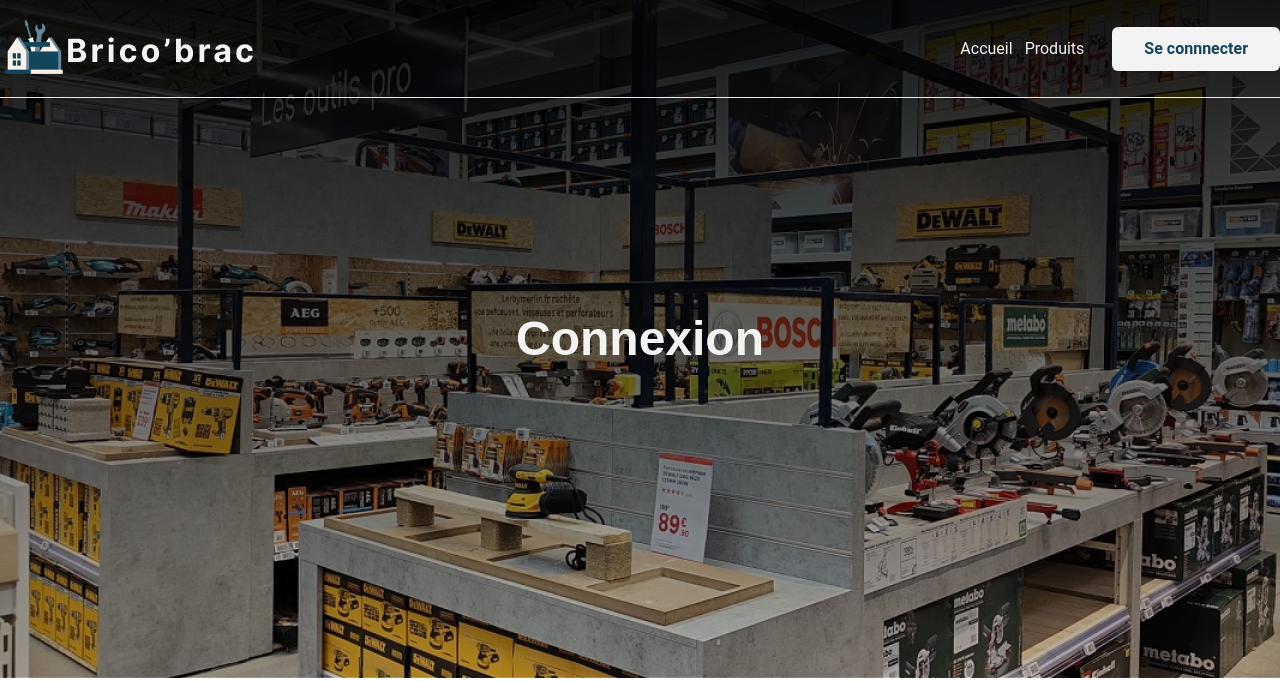
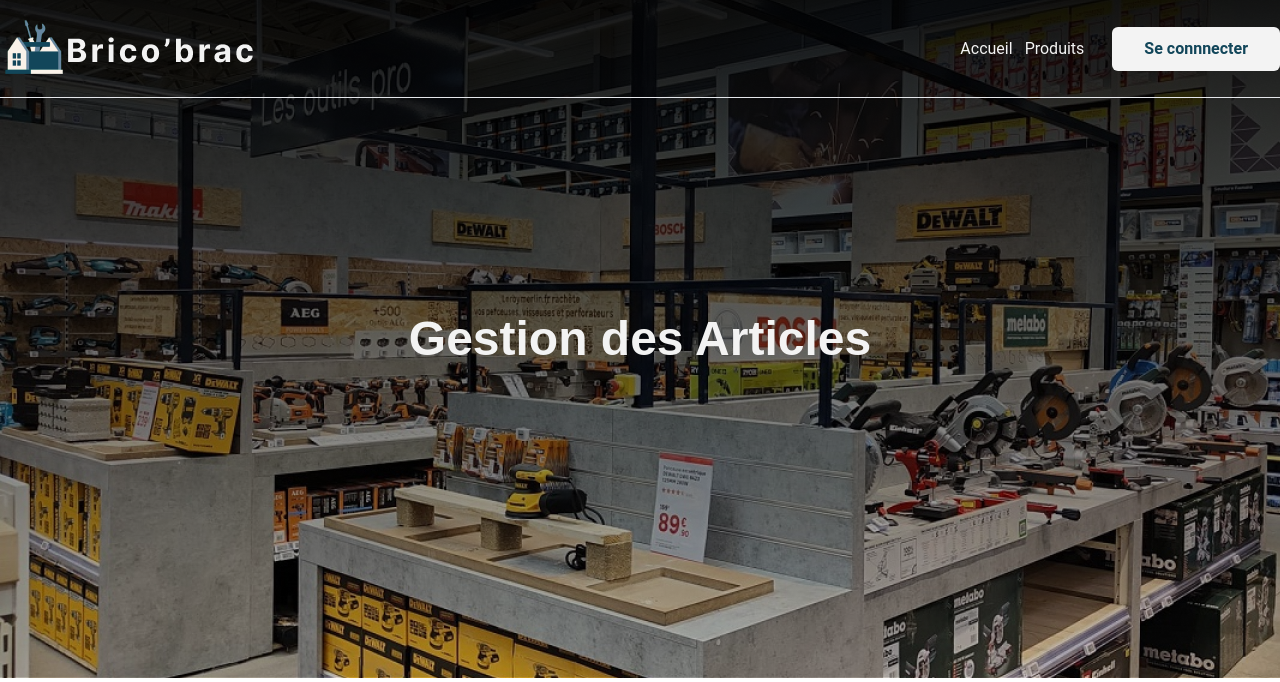
Before and after one commit to RuBy-67/Projet-SLAM_Brico-Brac, a PHP site: page /admin/articles.php in a window 1280 px wide; the page is wider, and only the part inside the window is pictured. Shown: the top 682 px of that part. Run offline with PHP 8.4, Linux system fonts and the light colour scheme; data comes from the database, SQL or seed files in the repository; a stand-in replaces the project's code that opens the database connection; style sheets or scripts are compiled from the project's sources.

Commit message:
Articles focntionnel

```diff
--- a/admin/articles.php
+++ b/admin/articles.php
@@ -8,7 +8,7 @@ require './dbadmin.php';
 ?>
 <!-- Slogan -->
 <section class="bg-top-banner h-[678px] flex items-center mb-8">
-    <h2 class="container w-1/2 text-white text-center">Connexion</h2>
+    <h2 class="container w-1/2 text-white text-center">Gestion des Articles</h2>
 </section>
 
 <?php
```
